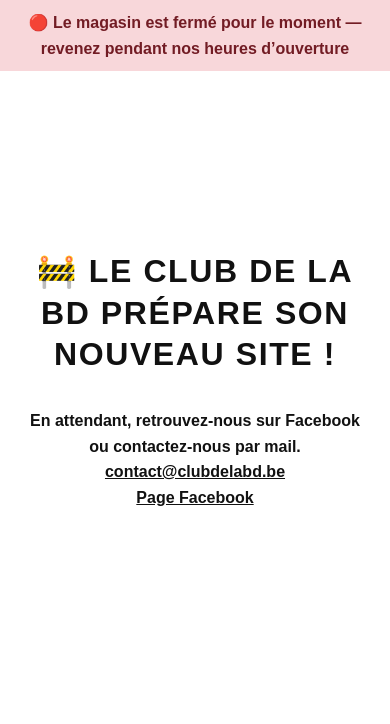
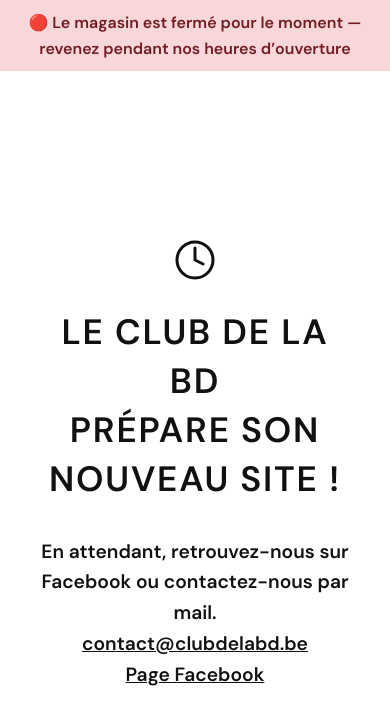
Before and after one commit to clubdelabd/landing, a React (Vite) app: page / in a window 390 px wide. Shown: the top 724 px of the page. Built offline with nearby package versions, Linux system fonts and the light colour scheme.

Commit message:
Revert "responsive"
This reverts commit 10b02af42e5e399b8040b6320596949d7a8a9e92.

```diff
--- a/src/App.jsx
+++ b/src/App.jsx
@@ -37,14 +37,23 @@ const App = () => {
         color: open ? '#155724' : '#721c24',
         padding: '10px',
         textAlign: 'center',
-        fontFamily: 'sans-serif',
-        fontWeight: 'bold'
+        fontFamily: 'DM Sans, sans-serif',
+        fontWeight: 600
       }}>
         {message}
       </div>
-      <main style={{ textAlign: 'center', marginTop: '15vh', fontFamily: 'sans-serif' }}>
-        <h1 style={{ fontSize: '2em' }}>🚧 Le Club de la BD prépare son nouveau site !</h1>
-        <p style={{ marginTop: '1em' }}>
+      <main style={{ textAlign: 'center', marginTop: '10vh', fontFamily: 'DM Sans, sans-serif' }}>
+        <div style={{ display: 'flex', justifyContent: 'center', marginBottom: '1.5rem' }}>
+          <svg xmlns="http://www.w3.org/2000/svg" width="48" height="48" fill="none" viewBox="0 0 24 24" stroke="currentColor">
+            <path strokeLinecap="round" strokeLinejoin="round" strokeWidth={1.5} d="M12 6v6l4 2" />
+            <circle cx="12" cy="12" r="9" stroke="currentColor" strokeWidth="1.5" fill="none" />
+          </svg>
+        </div>
+        <h1 style={{ fontSize: '2.2em', lineHeight: '1.4', textTransform: 'uppercase', letterSpacing: '0.05em' }}>
+          <span>Le Club de la BD</span><br />
+          <span>prépare son nouveau site !</span>
+        </h1>
+        <p style={{ fontSize: '1.2rem', marginTop: '2rem' }}>
           En attendant, retrouvez-nous sur Facebook ou contactez-nous par mail.<br />
           <a href="mailto:contact@clubdelabd.be">contact@clubdelabd.be</a><br />
           <a href="https://www.facebook.com/clubdelabd" target="_blank" rel="noopener noreferrer">Page Facebook</a>
--- a/src/style.css
+++ b/src/style.css
@@ -18,7 +18,7 @@ a {
 main {
   max-width: 900px;
   margin: 0 auto;
-  padding: 4rem 2rem;
+  padding: 5rem 2rem;
   text-align: center;
 }
 
@@ -31,25 +31,5 @@ h1 {
 
 p {
   font-size: 1.25rem;
-  margin-top: 2rem;
+  margin-top: 1.5rem;
 }
-
-/* Réglages responsive pour les petits écrans */
-@media screen and (max-width: 600px) {
-  h1 {
-    font-size: 1.6rem;
-    line-height: 1.3;
-  }
-
-  p {
-    font-size: 1rem;
-  }
-
-  main {
-    padding: 2rem 1.5rem;
-  }
-
-  .icon-wrapper {
-    margin-bottom: 1rem !important;
-  }
-}
```
